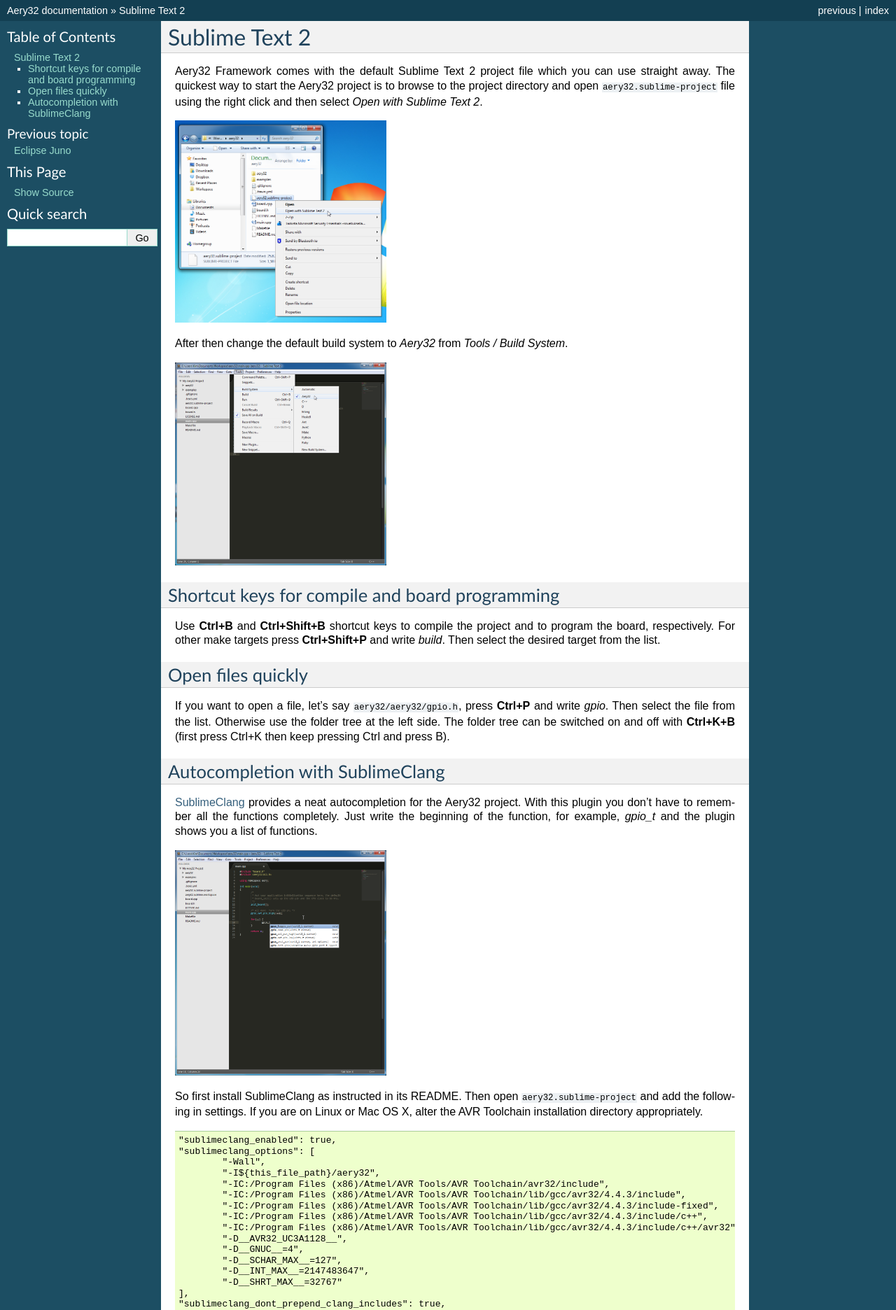
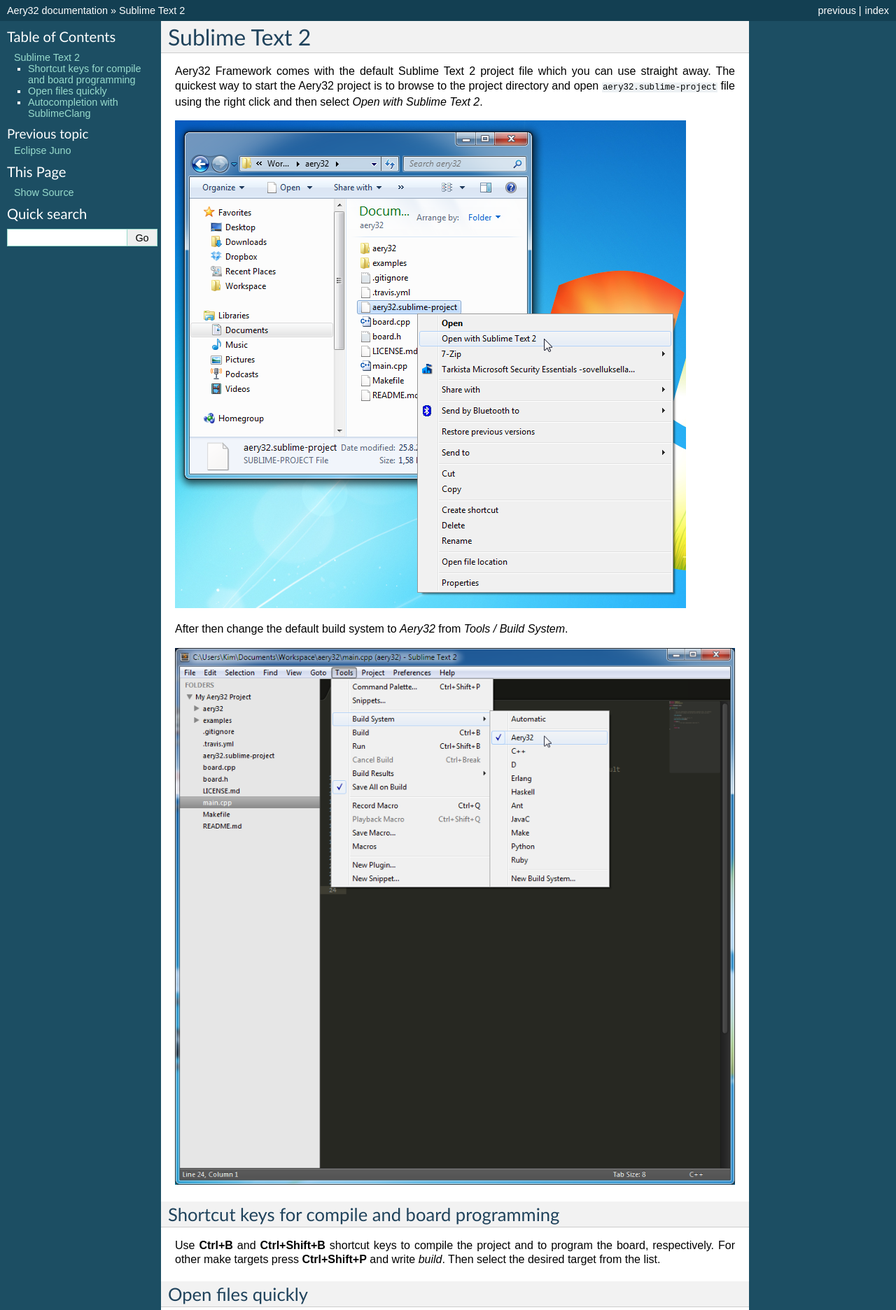
Before and after one commit to aery32/aery32-refguide, a Sphinx documentation site: the page built from source/use_with_st2.rst, in a window 1280 px wide. Shown: the top 1872 px of the page at 70% size. Built offline with Sphinx 7.4.7, drawn with Linux system fonts in a browser that asks for light colours.

Commit message:
Edit image

```diff
--- a/source/use_with_st2.rst
+++ b/source/use_with_st2.rst
@@ -4,14 +4,12 @@
 Aery32 Framework comes with the default Sublime Text 2 project file which you can use straight away. The quickest way to start the Aery32 project is to browse to the project directory and open ``aery32.sublime-project`` file using the right click and then select *Open with Sublime Text 2*.
 
 .. image:: ../images/st2_open_project_file.png
-    :width: 8 cm
     :target: _images/st2_open_project_file.png
     :alt: Open ST2 project file with right click
 
 After then change the default build system to *Aery32* from *Tools / Build System*.
 
 .. image:: ../images/st2_select_build_system.png
-    :width: 8 cm
     :target: _images/st2_select_build_system.png
     :alt: Change ST2 build system to Aery32
 
@@ -31,7 +29,6 @@
 `SublimeClang <https://github.com/quarnster/SublimeClang>`_ provides a neat autocompletion for the Aery32 project. With this plugin you don't have to remember all the functions completely. Just write the beginning of the function, for example, *gpio_t* and the plugin shows you a list of functions.
 
 .. image:: ../images/st2_autocompletion.png
-    :width: 8 cm
     :target: _images/st2_autocompletion.png
     :alt: Example of ST2 autocompletion with SublimeClang
 
@@ -60,6 +57,5 @@
 	"sublimeclang_show_visual_error_marks": true
 
 .. image:: ../images/st2_sublimeclang_settings_for_avr32.png
-    :width: 8 cm
     :target: _images/st2_sublimeclang_settings_for_avr32.png
     :alt: ST2 SublimeClang settings for AVR32 Toolchain
```
Also changed, not shown: images/st2_sublimeclang_settings_for_avr32.png.
